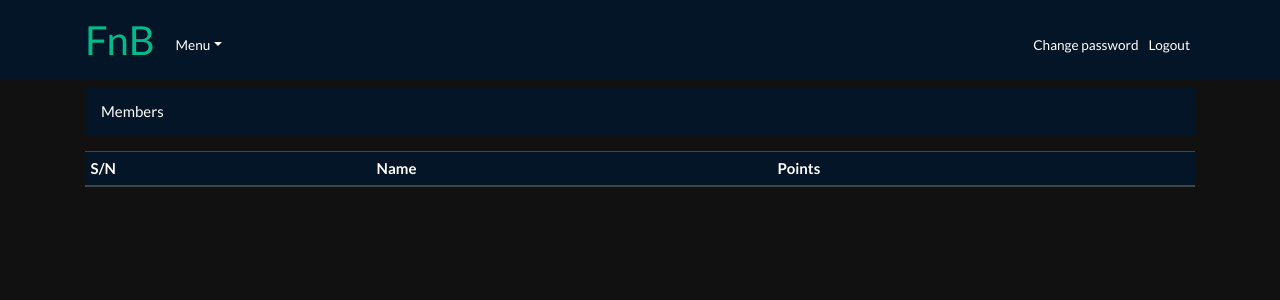
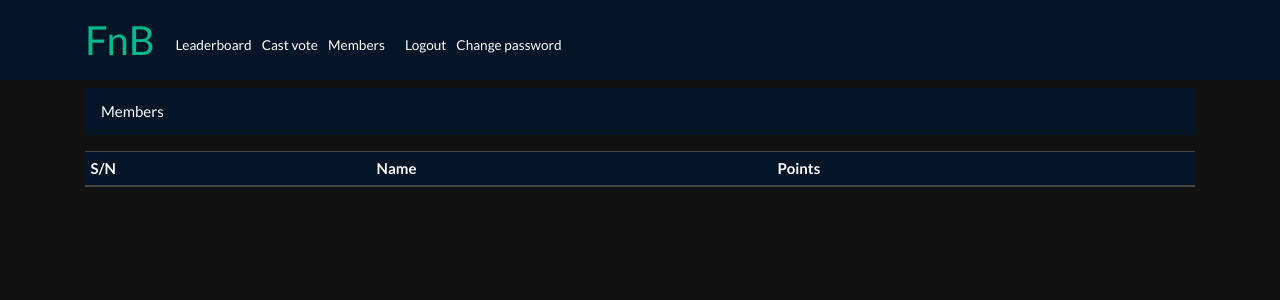
Before and after one commit to chidimo/fnb, a Django app: page /accounts/users in a window 1280 px wide. Shown: the top 300 px of the page. Run offline with Django 3.2, Linux system fonts and the light colour scheme; the visitor is signed in with stand-in values (Sample User, id 1); data comes from the database, SQL or seed files in the repository; data that the repository does not hold is empty; parts of the project's set-up code (start-up, migrations or seed data) failed here and were passed over; some libraries are stand-ins or nearby versions.

Commit message:
feat: collapse all nav menus into left hand side

```diff
--- a/templates/fnb_base.html
+++ b/templates/fnb_base.html
@@ -55,10 +55,8 @@
       </button>
 
       <div style="padding-top: 10px;" class="collapse navbar-collapse navcontent">
-        {% block nav_left_right %}
         {% include "nav_left.html" %}
         {% include "nav_right.html" %}
-        {% endblock nav_left_right %}
       </div>
 
     </div>
--- a/templates/nav_left.html
+++ b/templates/nav_left.html
@@ -4,16 +4,13 @@
 <ul class="navbar-nav mr-auto">
 
   <li class="nav-item dropdown">
-    {% with pk=request.user.person.pk %}
-    <a class="nav-link dropdown-toggle" data-toggle="dropdown" href="#" role="button" aria-haspopup="true"
-      aria-expanded="false">Menu</a>
-    <div class="dropdown-menu">
-      <a class="nav-link" href="{% url 'accounts:leaderboard' %}">Leaderboard</a>
-      <div class="dropdown-divider"></div>
-      <a class="nav-link" href="{% url 'voting:vote_screen' %}">Cast vote</a>
-      <a class="nav-link" href="{% url 'accounts:all_persons' %}">Members</a>
-    </div>
-    {% endwith %}
+    <a class="nav-link" href="{% url 'accounts:leaderboard' %}">Leaderboard</a>
   </li>
+
+  <li><a class="nav-link" href="{% url 'voting:vote_screen' %}">Cast vote</a></li>
+  <li><a class="nav-link" href="{% url 'accounts:all_persons' %}">Members</a></li>
+  <li><a class="nav-link" href="{% url 'accounts:profile' user.person.pk %}">{{ user.person.name }}</a></li>
+  <li><a class="nav-link" href="{% url 'accounts:logout' %}">Logout</a></li>
+  <li><a class="nav-link" href="{% url 'accounts:password_change' %}">Change password</a></li>
 </ul>
 {% endif %}
--- a/templates/nav_right.html
+++ b/templates/nav_right.html
@@ -2,26 +2,4 @@
 
 <ul class="nav navbar-nav ml-auto">
 
-  {% if request.user.is_authenticated %}
-  <li class="nav-item logged-in-username d-none d-md-block">
-    <a class="nav-link" href="{% url 'accounts:profile' user.person.pk %}">
-      <div class="profile-name">{{ user.person.name }}</div>
-    </a>
-  </li>
-
-  <li class="nav-item logged-in-username d-none d-md-block">
-    <a class="nav-link" href="{% url 'accounts:password_change' %}">
-      <div class="profile-name">Change password</div>
-    </a>
-  </li>
-
-  <li class="nav-item logged-in-username d-none d-md-block">
-    <a class="nav-link" href="{% url 'accounts:logout' %}">
-      <div class="profile-name">Logout</div>
-    </a>
-  </li>
-
-  {% else %}
-  <a class="nav-link" href="{% url 'accounts:login' %}">Login <i class="fas fa-sign-in-alt"></i></a>
-  {% endif %}
 </ul>
```
